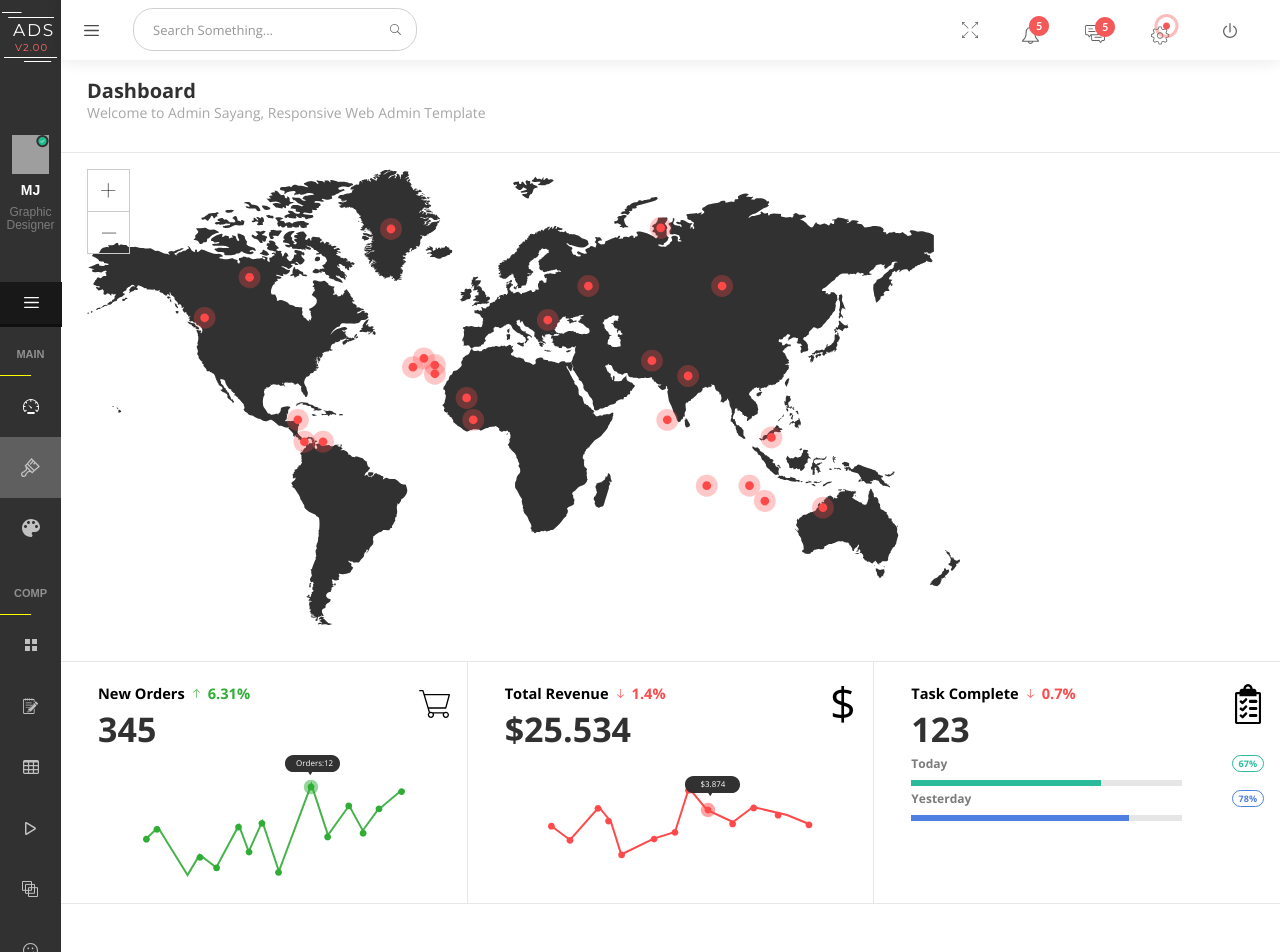
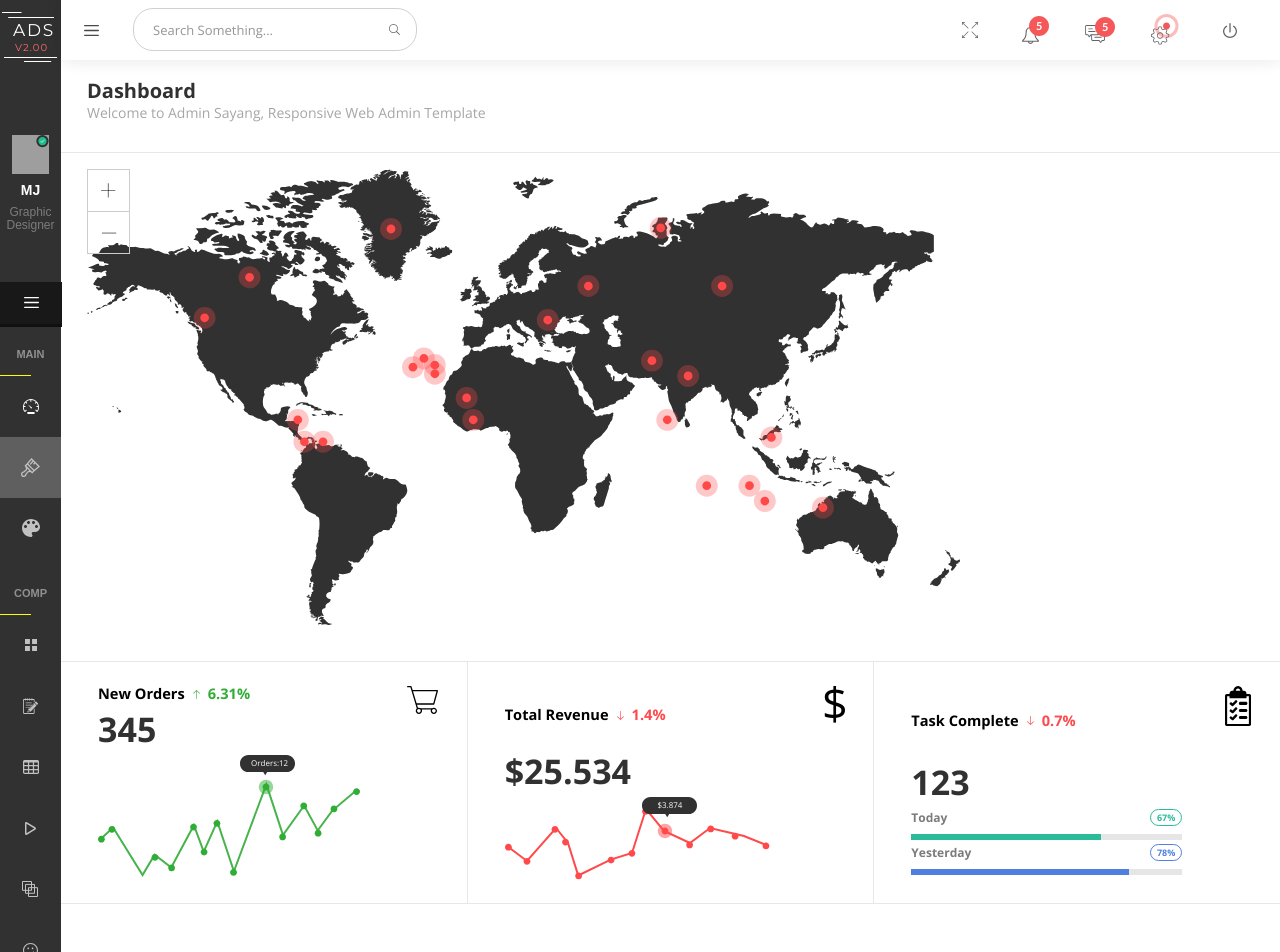
Before and after one commit to lenargum/dashboard, a Vue app: page / in a window 1280 px wide. Shown: the top 952 px of the page. Built offline with nearby package versions, Linux system fonts and the light colour scheme; grey boxes are pictures that could not be loaded.

Commit message:
flex nav

```diff
--- a/src/components/wrapper/dashboard/dashboard-content/dashboard-content.vue
+++ b/src/components/wrapper/dashboard/dashboard-content/dashboard-content.vue
@@ -23,6 +23,9 @@ export default {
 
 <style lang="scss">
 .dashboard-container {
+  display: flex;
+  flex-flow: column;
+  flex: 0 0 100%;
   width: 100%;
   height: min-content;
   padding: 16px 28px 32px 26px;
@@ -30,9 +33,10 @@ export default {
 }
 
 .dashboard-content {
-  width: 100%;
+  display: flex;
+  flex-basis: 100%;
+
   height: 100%;
-  display: flex;
   flex-flow: column;
   justify-items: flex-start;
   align-items: flex-start;
--- a/src/components/wrapper/dashboard/dashboard-content/map/map.vue
+++ b/src/components/wrapper/dashboard/dashboard-content/map/map.vue
@@ -24,7 +24,7 @@ export default {
 .map {
 
   &__content {
-    width: 100%;
+    flex-basis: 100%;
     height: 100%;
   }
 }
--- a/src/components/wrapper/dashboard/dashboard-content/statistics/statistics.vue
+++ b/src/components/wrapper/dashboard/dashboard-content/statistics/statistics.vue
@@ -1,12 +1,14 @@
 <template>
   <div class="dashboard-container statistics">
     <div class="statistics-container">
-      <div class="statistics-heading">
       <div class="statistics-heading__icon">
         <CartIcon/>
       </div>
+      <div class="statistics-heading">
         <h5>New Orders</h5>
+        <div class="statistics-heading__arrow">
           <ArrowUpIcon/>
+        </div>
         <div class="statistics-heading__percent-up">6.31%</div>
       </div>
       <div class="statistics__big-number">345</div>
@@ -15,12 +17,14 @@
       </div>
     </div>
     <div class="statistics-container">
-      <div class="statistics-heading">
       <div class="statistics-heading__icon">
         <DollarIcon/>
       </div>
+      <div class="statistics-heading">
         <h5>Total Revenue</h5>
+        <div class="statistics-heading__arrow">
           <ArrowDownIcon/>
+        </div>
         <div class="statistics-heading__percent-down">1.4%</div>
       </div>
       <div class="statistics__big-number">$25.534</div>
@@ -29,13 +33,14 @@
       </div>
     </div>
     <div class="statistics-container">
-      <div class="statistics-heading">
       <div class="statistics-heading__icon">
         <FormIcon/>
       </div>
-
+      <div class="statistics-heading">
         <h5>Task Complete</h5>
+        <div class="statistics-heading__arrow">
           <ArrowDownIcon/>
+        </div>
         <div class="statistics-heading__percent-down">0.7%</div>
       </div>
       <div class="statistics__big-number">123</div>
@@ -49,7 +54,7 @@
               67%
             </div>
           </div>
-          <VerticalGraph1 class="statistics-vertical-graph__graph" />
+          <VerticalGraph1 class="statistics-vertical-graph__graph"/>
         </div>
         <div class="statistics-vertical-graph">
           <div class="statistics-vertical-graph-header">
@@ -60,7 +65,7 @@
               78%
             </div>
           </div>
-          <VerticalGraph2 class="statistics-vertical-graph__graph" />
+          <VerticalGraph2 class="statistics-vertical-graph__graph"/>
         </div>
       </div>
     </div>
@@ -96,9 +101,9 @@ export default {
 
 <style lang="scss" scoped>
 .statistics {
-  width: 100%;
   padding: 0;
   display: flex;
+  flex-basis: 100%;
   flex-flow: row;
 
   &-container {
@@ -106,7 +111,7 @@ export default {
     flex-flow: column nowrap;
     justify-items: flex-start;
     align-items: flex-start;
-    width: 100%;
+    flex-basis: 100%;
     height: min-content;
     padding: 22px 16px 22px 37px;
     position: relative;
@@ -119,9 +124,9 @@ export default {
 
   &-heading {
     position: relative;
-    width: 100%;
 
     display: flex;
+    flex-basis: 100%;
     flex-flow: row nowrap;
     gap: 8px;
     align-items: center;
@@ -131,16 +136,12 @@ export default {
       justify-content: center;
       align-items: center;
 
-      width: 32px;
-      height: 40px;
       position: absolute;
-      top: 0;
-      right: 0;
+      top: 10%;
+      right: 7%;
     }
 
     &__arrow {
-      width: 7px;
-      height: 9px;
     }
 
     &__percent {
@@ -182,7 +183,7 @@ export default {
     justify-content: center;
     align-items: center;
 
-    width: 100%;
+    flex-basis: 100%;
     height: 100%;
   }
 
@@ -191,7 +192,7 @@ export default {
     flex-flow: column;
     justify-content: center;
 
-    width: 100%;
+    flex-basis: 100%;
   }
 
   &-vertical-graph {
@@ -241,7 +242,7 @@ export default {
     }
 
     &__graph {
-      width: 100%;
+      flex-basis: 100%;
     }
   }
 }
--- a/src/components/wrapper/dashboard/nav/nav-background/nav-bar/nav-bar.vue
+++ b/src/components/wrapper/dashboard/nav/nav-background/nav-bar/nav-bar.vue
@@ -58,9 +58,9 @@ export default {
 
 <style lang="scss" scoped>
 .nav-bar {
-  width: 100%;
+  display: flex;
+  flex-basis: 100%;
   height: 100%;
-  display: flex;
   flex-flow: row-reverse nowrap;
   justify-items: start;
   align-items: center;
--- a/src/components/wrapper/dashboard/nav/nav-background/search-bar/search-bar.vue
+++ b/src/components/wrapper/dashboard/nav/nav-background/search-bar/search-bar.vue
@@ -25,7 +25,7 @@ export default {
   flex-flow: row-reverse nowrap;
   justify-content: flex-start;
   align-items: center;
-  width: 100%;
+  flex-basis: 100%;
   max-width: 250px;
   -webkit-border-radius: 20px;
   -moz-border-radius: 20px;
@@ -38,8 +38,6 @@ export default {
   overflow: hidden;
 
   &__icon {
-    width: 11px;
-    height: 11px;
     display: flex;
     flex-shrink: 1;
     justify-content: center;
@@ -47,7 +45,7 @@ export default {
   }
 
   &__text-field {
-    width: 100%;
+    flex-basis: 100%;
     height: 100%;
 
     display: flex;
@@ -71,7 +69,6 @@ export default {
     }
 
     &::placeholder {
-      width: 100%;
       font-family: "Open Sans", sans-serif;
       font-size: 13px;
       font-weight: normal;
--- a/src/components/wrapper/dashboard/nav/nav.vue
+++ b/src/components/wrapper/dashboard/nav/nav.vue
@@ -14,7 +14,7 @@ export default {
 
 <style lang="scss" scoped>
 .nav {
-  width: 100%;
+  flex-basis: 100%;
   height: 60px;
 }
 </style>
```
Lines whose indentation alone changed are shown as unchanged.
